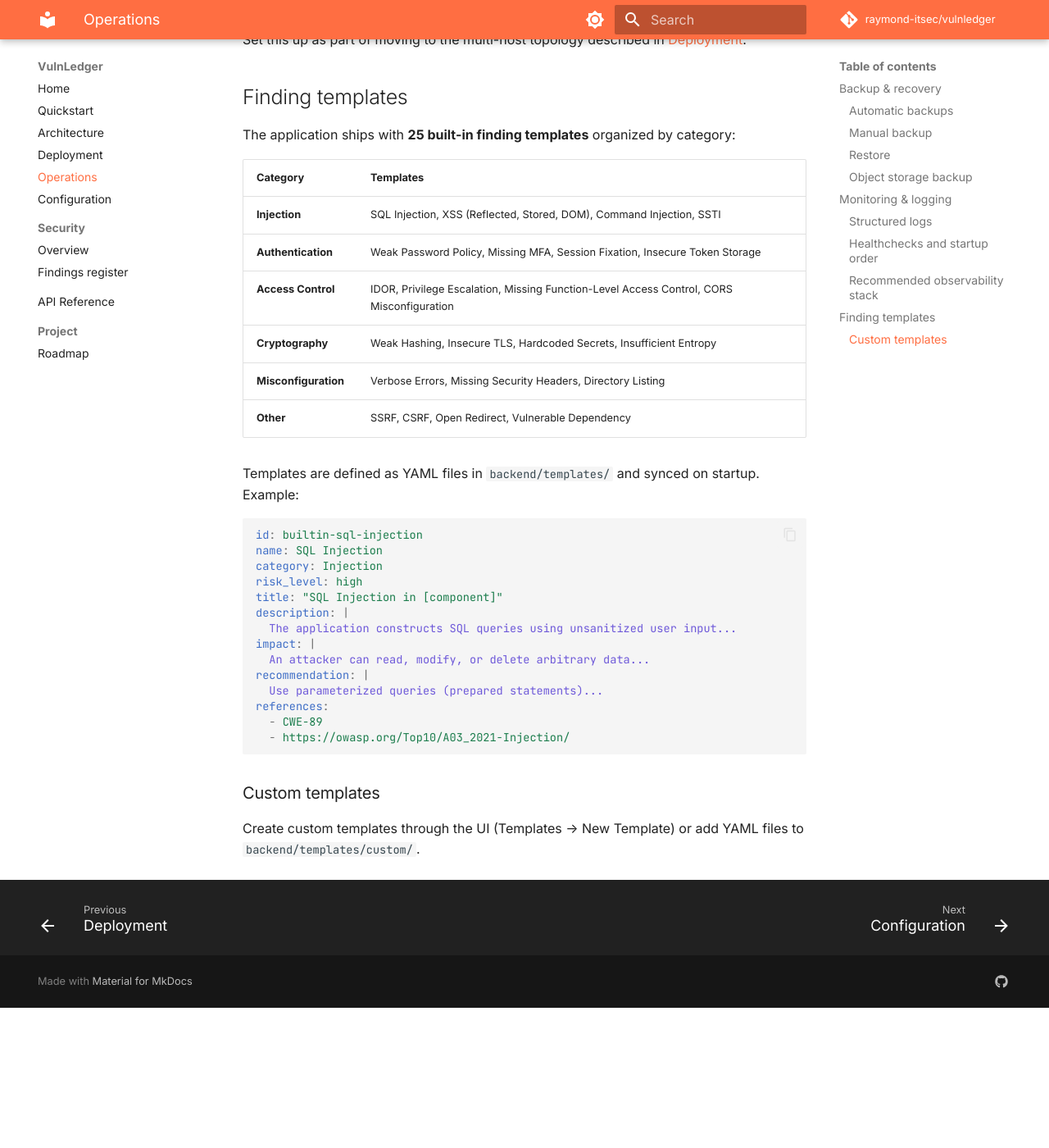
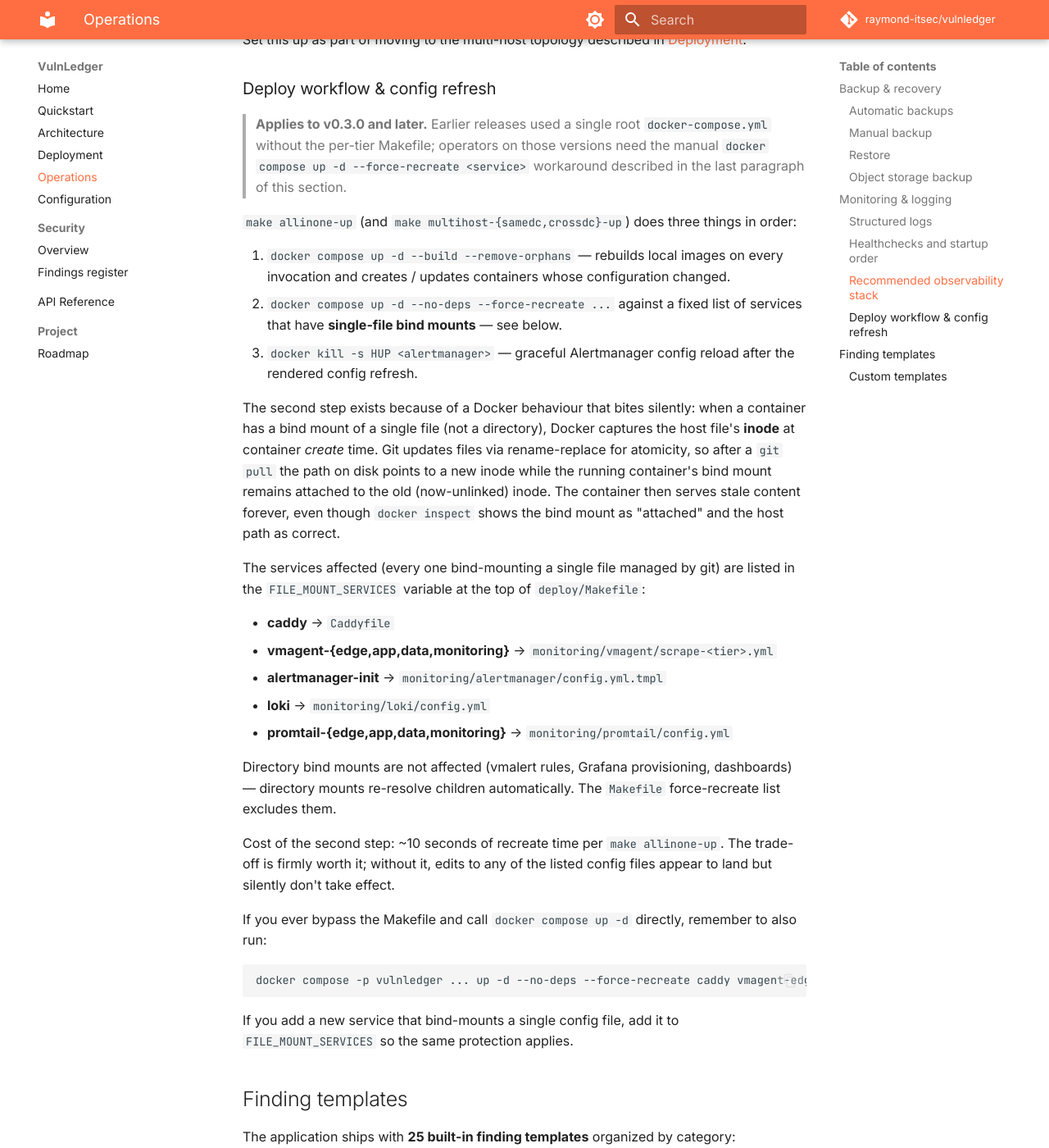
Before and after one commit to raymond-itsec/vulnledger, an MkDocs documentation site: the page built from docs/operations.md, in a window 1280 px wide and 1400 px high, scrolled down 2363 px. Shown: the whole window at 82% size. Built offline with MkDocs 1.6.1 and Material for MkDocs 9.7.7, drawn with Linux system fonts in a browser that asks for light colours; comment, search, counter and statistics services are not loaded; before the commit the page ends 3592 px from its top, so only the background shows below that.

Commit message:
Force-recreate services with single-file bind mounts on every up
Docker captures the host file's inode at container CREATE time. Git updates files via rename-replace, so after a pull the host path points to a new inode while the running container's bind mount stays attached to the old (now-unlinked) one. The container then serves stale content silently until manually recreated. Caddy hit this 2026-05-08.

Audit found 11 services with the same vulnerability: caddy (Caddyfile), vmagent x4 (per-tier scrape configs), alertmanager-init (template), loki (config), promtail x4 (shared config). Each silently serves stale content after a pull.

Introduce FILE_MOUNT_SERVICES list and force-recreate exactly those services after the regular up in allinone-up + multihost up targets. Replaces the older ad-hoc docker rm -f alertmanager-init we had for a related but narrower issue. Cost is ~10s of recreate time per up. Excluded: directory bind mounts (vmalert rules, grafana provisioning - safe by design) and backend's reference-only .env / docker-compose.yml mounts (never read at runtime).

Documented in docs/operations.md under Monitoring & logging > Deploy workflow & config refresh, scoped to v0.3.0 and later (the per-tier Makefile only exists from v0.3.0; older releases get a manual workaround note).

````diff
--- a/docs/operations.md
+++ b/docs/operations.md
@@ -90,6 +90,38 @@
 
 Set this up as part of moving to the multi-host topology described in [Deployment](deployment.md).
 
+### Deploy workflow & config refresh
+
+> **Applies to v0.3.0 and later.** Earlier releases used a single root `docker-compose.yml` without the per-tier Makefile; operators on those versions need the manual `docker compose up -d --force-recreate <service>` workaround described in the last paragraph of this section.
+
+`make allinone-up` (and `make multihost-{samedc,crossdc}-up`) does three things in order:
+
+1. `docker compose up -d --build --remove-orphans` — rebuilds local images on every invocation and creates / updates containers whose configuration changed.
+2. `docker compose up -d --no-deps --force-recreate ...` against a fixed list of services that have **single-file bind mounts** — see below.
+3. `docker kill -s HUP <alertmanager>` — graceful Alertmanager config reload after the rendered config refresh.
+
+The second step exists because of a Docker behaviour that bites silently: when a container has a bind mount of a single file (not a directory), Docker captures the host file's **inode** at container *create* time. Git updates files via rename-replace for atomicity, so after a `git pull` the path on disk points to a new inode while the running container's bind mount remains attached to the old (now-unlinked) inode. The container then serves stale content forever, even though `docker inspect` shows the bind mount as "attached" and the host path as correct.
+
+The services affected (every one bind-mounting a single file managed by git) are listed in the `FILE_MOUNT_SERVICES` variable at the top of `deploy/Makefile`:
+
+- **caddy** → `Caddyfile`
+- **vmagent-{edge,app,data,monitoring}** → `monitoring/vmagent/scrape-<tier>.yml`
+- **alertmanager-init** → `monitoring/alertmanager/config.yml.tmpl`
+- **loki** → `monitoring/loki/config.yml`
+- **promtail-{edge,app,data,monitoring}** → `monitoring/promtail/config.yml`
+
+Directory bind mounts are not affected (vmalert rules, Grafana provisioning, dashboards) — directory mounts re-resolve children automatically. The `Makefile` force-recreate list excludes them.
+
+Cost of the second step: ~10 seconds of recreate time per `make allinone-up`. The trade-off is firmly worth it; without it, edits to any of the listed config files appear to land but silently don't take effect.
+
+If you ever bypass the Makefile and call `docker compose up -d` directly, remember to also run:
+
+```
+docker compose -p vulnledger ... up -d --no-deps --force-recreate caddy vmagent-edge vmagent-app vmagent-data vmagent-monitoring alertmanager-init loki promtail-edge promtail-app promtail-data promtail-monitoring
+```
+
+If you add a new service that bind-mounts a single config file, add it to `FILE_MOUNT_SERVICES` so the same protection applies.
+
 ## Finding templates
 
 The application ships with **25 built-in finding templates** organized by category:
````
